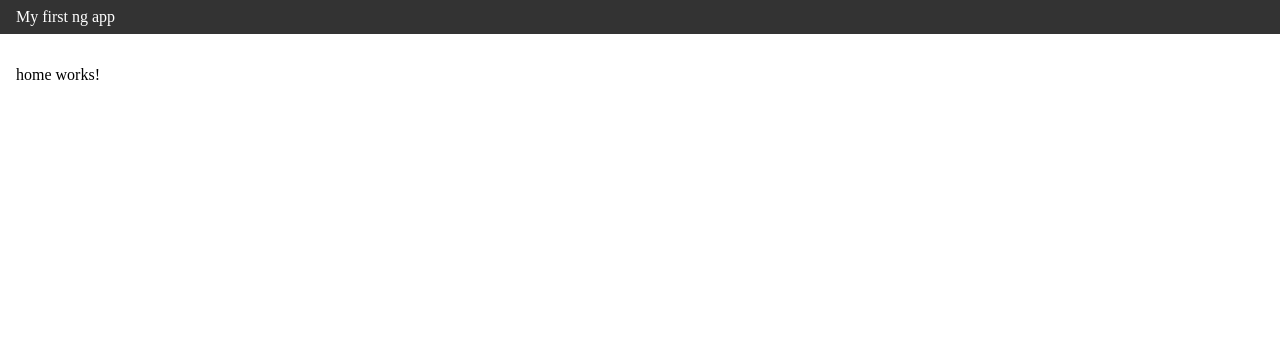
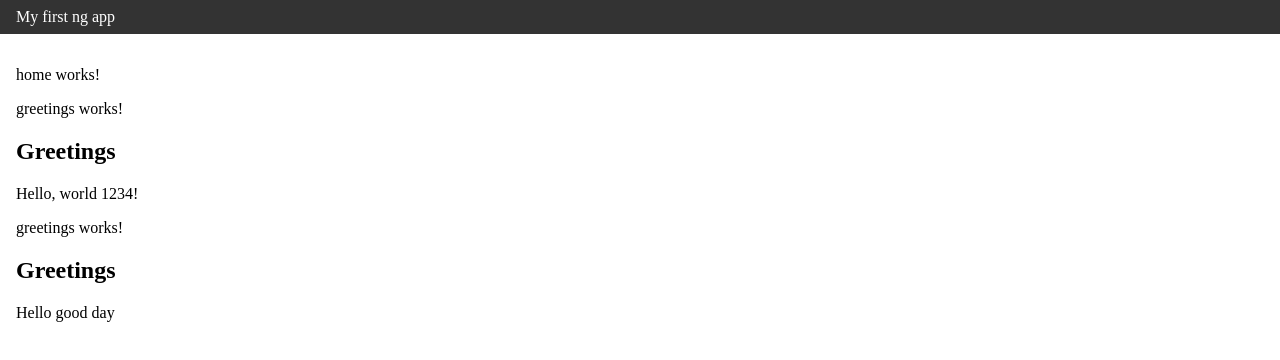
Before and after one commit to armank8/angular-playground, an Angular app in the folder first-ng-app/: page / in a window 1280 px wide. Shown: the top 360 px of the page. Built offline with nearby package versions, Linux system fonts and the light colour scheme.

Commit message:
greetings data binding

```diff
--- /dev/null
+++ b/first-ng-app/src/app/components/greetings/greetings.component.html
@@ -0,0 +1,3 @@
+<p>greetings works!</p>
+<h2>Greetings</h2>
+<p>{{message()}}</p>
--- /dev/null
+++ b/first-ng-app/src/app/components/greetings/greetings.component.ts
@@ -0,0 +1,11 @@
+import { Component, input } from '@angular/core';
+
+@Component({
+  selector: 'app-greetings',
+  imports: [],
+  templateUrl: './greetings.component.html',
+  styleUrl: './greetings.component.scss'
+})
+export class GreetingsComponent {
+  message= input('Hello , hello');
+}
--- a/first-ng-app/src/app/components/header/header.component.html
+++ b/first-ng-app/src/app/components/header/header.component.html
@@ -1,5 +1,5 @@
 <header>
     <nav>
-        My first ng app
+        {{title}}
     </nav>
 </header>
--- a/first-ng-app/src/app/components/header/header.component.ts
+++ b/first-ng-app/src/app/components/header/header.component.ts
@@ -1,4 +1,4 @@
-import { Component } from '@angular/core';
+import { Component, signal } from '@angular/core';
 
 @Component({
   selector: 'app-header',
@@ -7,5 +7,5 @@ import { Component } from '@angular/core';
   styleUrl: './header.component.scss'
 })
 export class HeaderComponent {
-
+  title = 'My first ng app';
 }
--- a/first-ng-app/src/app/home/home.component.html
+++ b/first-ng-app/src/app/home/home.component.html
@@ -1 +1,3 @@
 <p>home works!</p>
+<app-greetings [message]="'Hello, world 1234!'" />
+<app-greetings [message]="homeMessage()" />
--- a/first-ng-app/src/app/home/home.component.ts
+++ b/first-ng-app/src/app/home/home.component.ts
@@ -1,11 +1,12 @@
-import { Component } from '@angular/core';
+import { Component, signal } from '@angular/core';
+import { GreetingsComponent } from '../components/greetings/greetings.component';
 
 @Component({
   selector: 'app-home',
-  imports: [],
+  imports: [GreetingsComponent],
   templateUrl: './home.component.html',
-  styleUrl: './home.component.scss'
+  styleUrl: './home.component.scss',
 })
 export class HomeComponent {
-
+  homeMessage = signal('Hello good day');
 }
```
Also changed, not shown: first-ng-app/src/app/components/greetings/greetings.component.scss (added), 1 other file (tests, documents, lock files or other folders).
